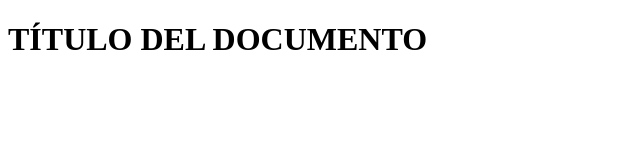
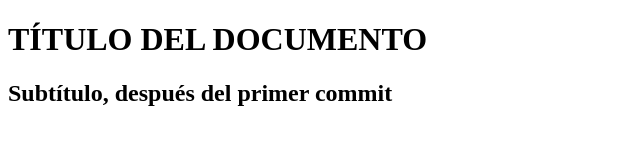
Before and after one commit to vic-mar-fer/desde-gh-01, a plain HTML site: page index.html in a window 1280 px wide. Shown: the whole page, without its empty margins (0-640 px from the left). Drawn offline with Linux system fonts and the light colour scheme.

Commit message:
Segundo commit (desde VSC)

```diff
--- a/index.html
+++ b/index.html
@@ -10,5 +10,7 @@
 
     <h1>TÍTULO DEL DOCUMENTO</h1>
 
+    <h2>Subtítulo, después del primer commit</h2>
+
 </body>
 </html>
```
